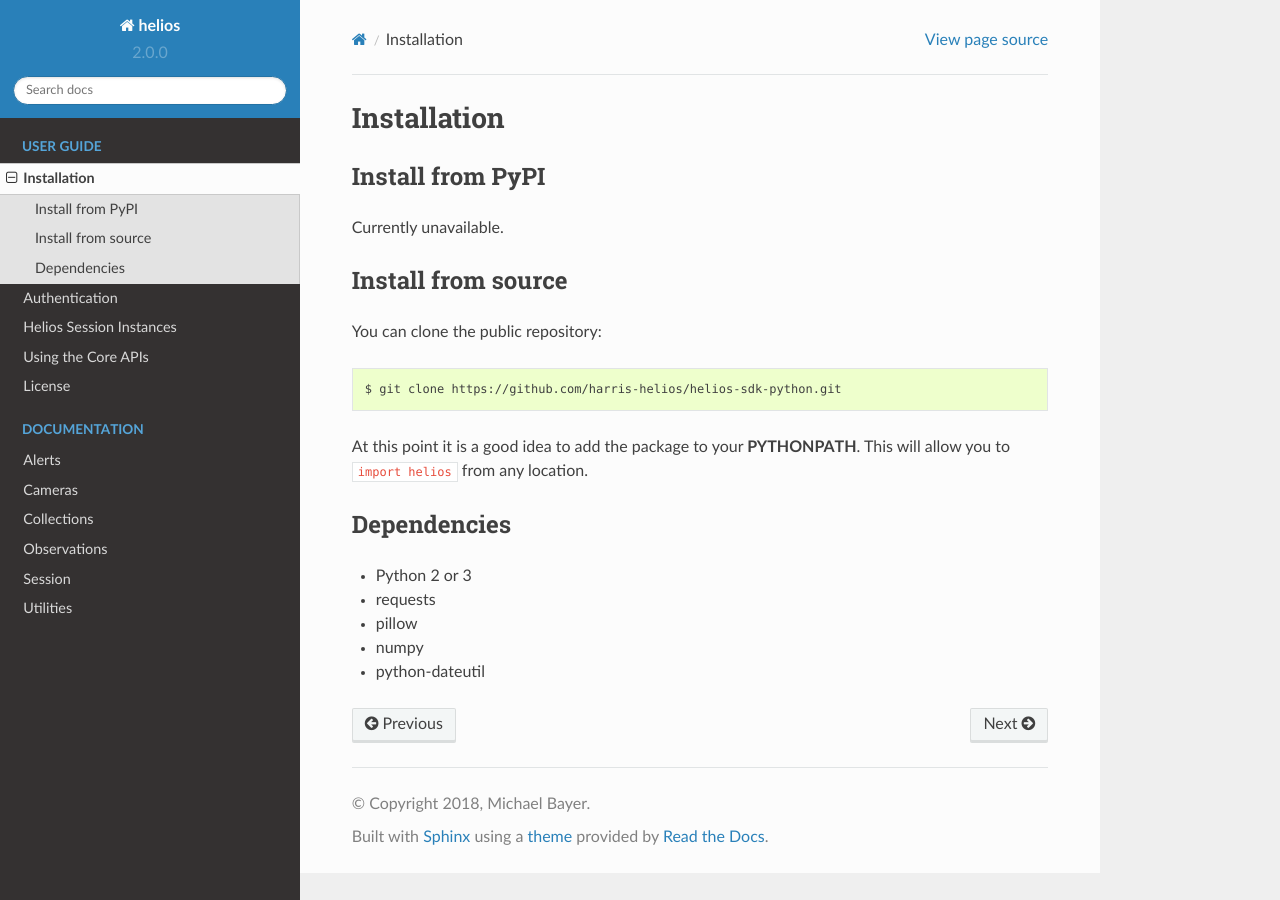
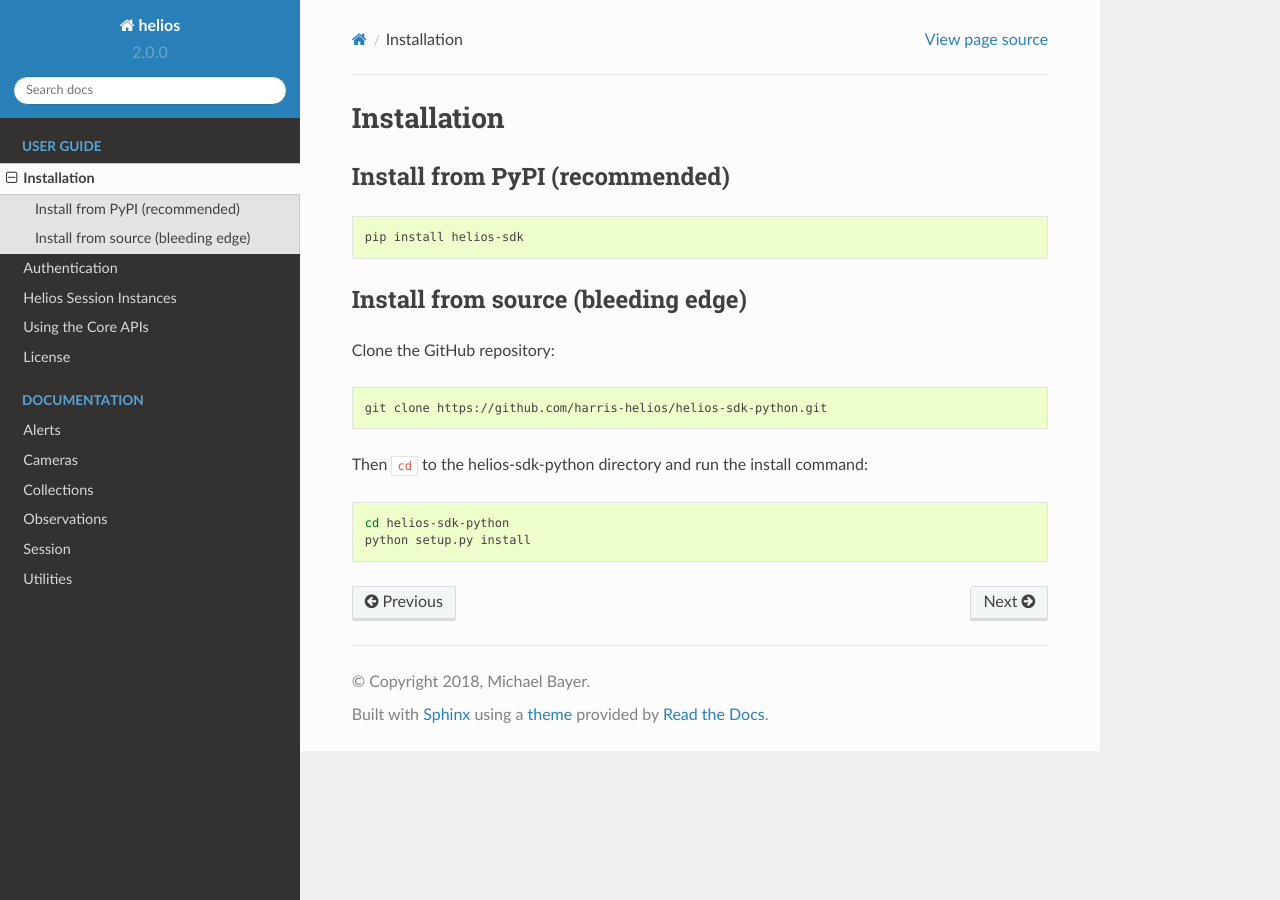
Before and after one commit to helios-earth/helios-sdk-python, a Sphinx documentation site: the page built from docs/user/install.rst, in a window 1280 px wide. Built offline with Sphinx 7.4.7 and the Read the Docs theme 2.0.0, drawn with Linux system fonts in a browser that asks for light colours.

Commit message:
Documentation improvements.

```diff
--- a/docs/user/install.rst
+++ b/docs/user/install.rst
@@ -1,24 +1,30 @@
+.. role:: bash(code)
+   :language: bash
+
 Installation
 ============
 
-Install from PyPI
------------------
-Currently unavailable.
+Install from PyPI (recommended)
+--------------------------------
 
-Install from source
--------------------
+.. code-block:: bash
 
-You can clone the public repository::
+    pip install helios-sdk
 
-$ git clone https://github.com/harris-helios/helios-sdk-python.git
 
-At this point it is a good idea to add the package to your **PYTHONPATH**.
-This will allow you to ``import helios`` from any location.
+Install from source (bleeding edge)
+-----------------------------------
 
-Dependencies
-------------
-* Python 2 or 3
-* requests
-* pillow
-* numpy
-* python-dateutil
+Clone the GitHub repository:
+
+.. code-block:: bash
+
+    git clone https://github.com/harris-helios/helios-sdk-python.git
+
+Then ``cd`` to the helios-sdk-python directory and run the
+install command:
+
+.. code-block:: bash
+
+    cd helios-sdk-python
+    python setup.py install
--- a/docs/user/session.rst
+++ b/docs/user/session.rst
@@ -10,7 +10,7 @@
 token is required for any API queries.
 
 Once a session has been created, the token will be written to
-the `.helios_token` file in your home directory.  This token
+a `.helios_token` file in your home directory.  This token
 will be reused until it becomes invalid.
 
 Creating a Session
```
